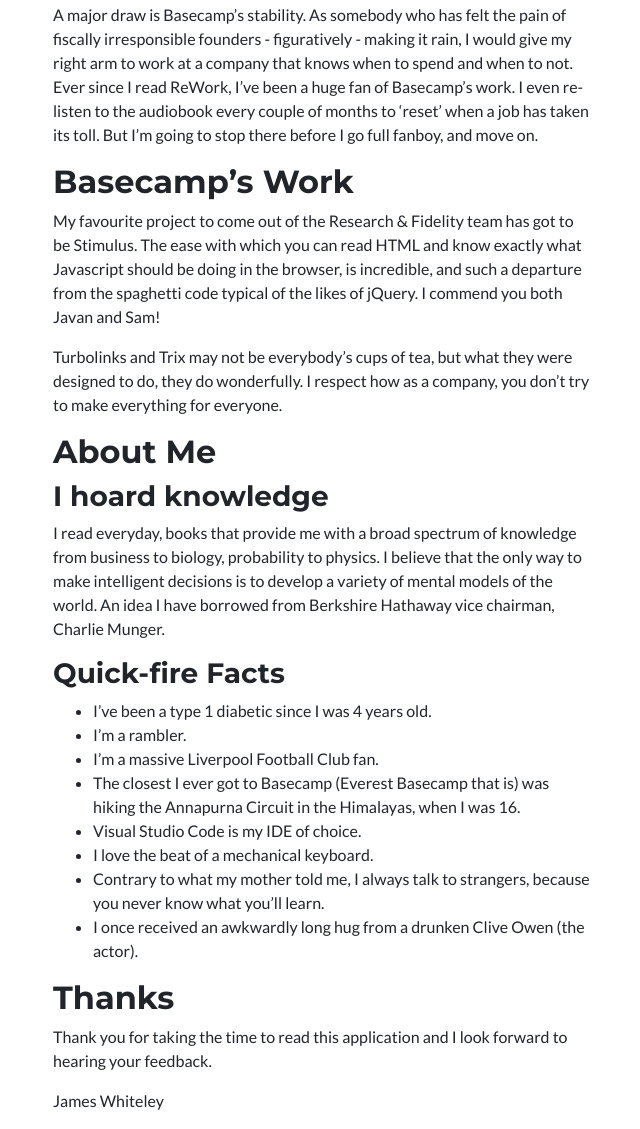
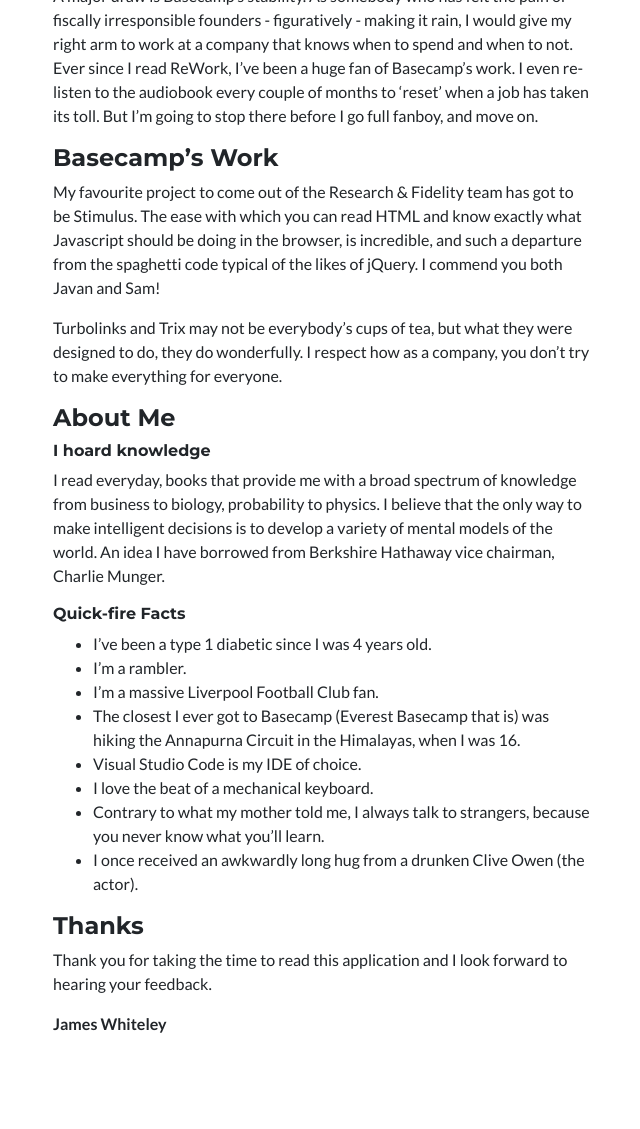
Before and after one commit to james-whiteley/james-whiteley.github.io, a website: page basecamp.html in a window 1280 px wide. Shown: the part 970-2099 px from the top of the page, without its empty margins (317-957 px from the left). After the commit the page ends 2006 px from the top, so only its background shows below. Drawn offline with Linux system fonts and the light colour scheme.

Commit message:
Changed heading tags

```diff
--- a/basecamp.html
+++ b/basecamp.html
@@ -27,11 +27,11 @@
 				<h1>Hey Basecamp!</h1>
 				<p>Hi Jason, David, Sam and Javan</p>
 				<p>My name is James, and here is why you should hire me.</p>
-				<h2>I’m a human Swiss Army knife.</h2>
+				<h4>I’m a human Swiss Army knife.</h4>
 				<p>I’ve been working with Javascript, HTML and CSS since all the way back in 2000, when I was 12. Back then I decided to get into programming because I wanted to build cool things that people would want to use (... and after a friend sold a website for £500 - £847.16 inflation adjusted - I figured I was going to be rich). I started hacking Javascript games, tweaking and experimenting and I haven’t stopped programming like it since.</p>
 				<p>I first encountered Ruby when I interviewed for a research position at the University of Sheffield, here in the UK. Hit with a surprise coding exercise, it was my sink or swim moment with Ruby, thankfully I swam.</p>
 				<p>I started my own company when I was 20 years old and saw it fail by the time I turned 23. Although the company may have failed, this was when I earned my ‘human Swiss Army knife’ chops. I worked on any project clients were willing to pay me for. It didn’t matter what the tech stack was, I was going to learn by doing.</p>
-				<h2>A Future With Basecamp</h2>
+				<h4>A Future With Basecamp</h4>
 				<p>I would like my role in Basecamp’s future to first involve the following objectives:</p>
 				<ul>
 					<li>Work to incrementally refactor Basecamp to be able to function almost completely offline.</li>
@@ -39,13 +39,13 @@
 				</ul>
 				<p>I believe Basecamp’s role in my future will involve allowing me to produce great work, creating and developing tools and frameworks that simplify the lives of programmers everywhere. It would make a refreshing change to be surrounded by a team that forgoes complexity. In my opinion, your attitude to work and its place in the lives of your colleagues is the reason you have consistently produced over the years.</p>
 				<p>A major draw is Basecamp’s stability. As somebody who has felt the pain of fiscally irresponsible founders - figuratively - making it rain, I would give my right arm to work at a company that knows when to spend and when to not. Ever since I read ReWork, I’ve been a huge fan of Basecamp’s work. I even re-listen to the audiobook every couple of months to ‘reset’ when a job has taken its toll. But I’m going to stop there before I go full fanboy, and move on.</p>
-				<h2>Basecamp’s Work</h2>
+				<h4>Basecamp’s Work</h4>
 				<p>My favourite project to come out of the Research & Fidelity team has got to be Stimulus. The ease with which you can read HTML and know exactly what Javascript should be doing in the browser, is incredible, and such a departure from the spaghetti code typical of the likes of jQuery. I commend you both Javan and Sam!</p>
 				<p>Turbolinks and Trix may not be everybody’s cups of tea, but what they were designed to do, they do wonderfully. I respect how as a company, you don’t try to make everything for everyone.</p>
-				<h2>About Me</h2>
-				<h3>I hoard knowledge</h3>
+				<h4>About Me</h4>
+				<h6>I hoard knowledge</h6>
 				<p>I read everyday, books that provide me with a broad spectrum of knowledge from business to biology, probability to physics. I believe that the only way to make intelligent decisions is to develop a variety of mental models of the world. An idea I have borrowed from Berkshire Hathaway vice chairman, Charlie Munger.</p>
-				<h3>Quick-fire Facts</h3>
+				<h6>Quick-fire Facts</h6>
 				<ul>
 					<li>I’ve been a type 1 diabetic since I was 4 years old.</li>
 					<li>I’m a rambler.</li>
@@ -56,9 +56,9 @@
 					<li>Contrary to what my mother told me, I always talk to strangers, because you never know what you’ll learn.</li>
 					<li>I once received an awkwardly long hug from a drunken Clive Owen (the actor).</li>
 				</ul>
-				<h2>Thanks</h2>
+				<h4>Thanks</h4>
 				<p>Thank you for taking the time to read this application and I look forward to hearing your feedback.</p>
-				<p>James Whiteley</p>
+				<strong>James Whiteley</strong>
 			</div>
 		</div>
 	</div>
```
